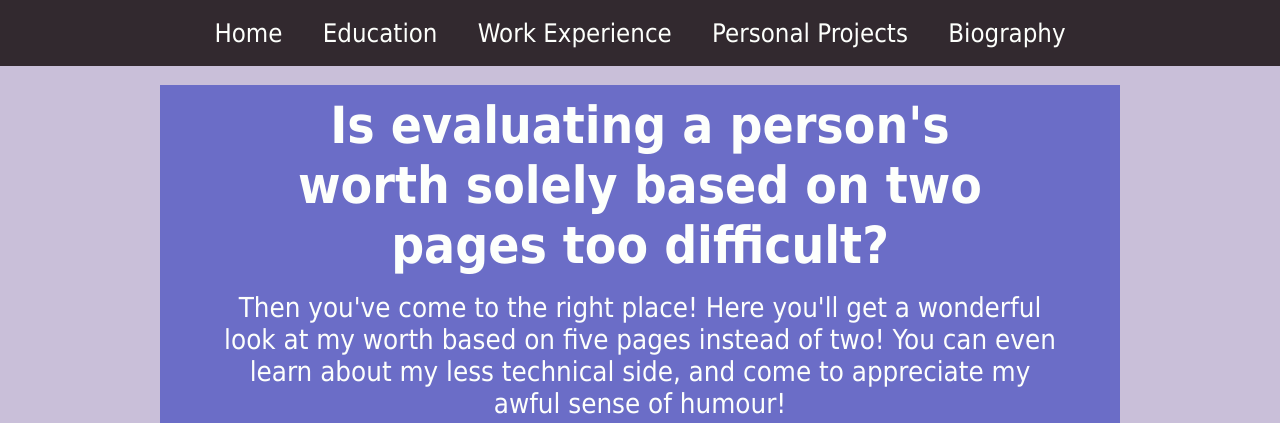
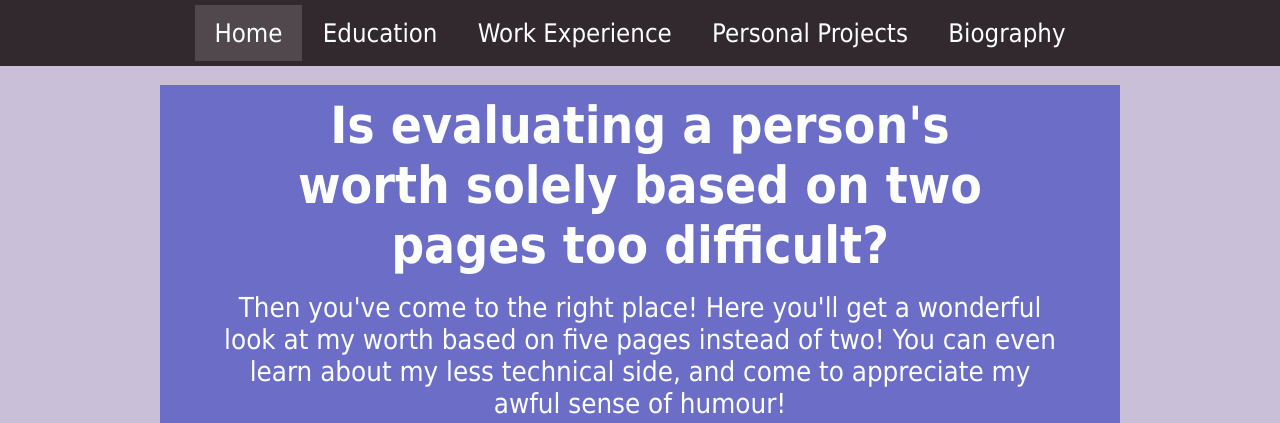
Before and after one commit to Sobhan-M/Sobhan-M.github.io, a PHP site: page / in a window 1280 px wide. Shown: the top 423 px of the page. Run offline with PHP 8.4, Linux system fonts and the light colour scheme.

Commit message:
Update template.css

```diff
--- a/Styles/template.css
+++ b/Styles/template.css
@@ -35,14 +35,11 @@ li {
 #what_to_expect {width: 50%;}
 
 
-/* Navigation Bar */
+/* Navigation Bar and Footer*/
 
 nav {
     background-color: var(--black);
 }
-
-
-/* Footer */
 
 footer {
     background-color: var(--black);
@@ -60,7 +57,10 @@ nav a {
     text-decoration: none;
     padding: 0.5em 0.75em;
     font-size: 2vw;}
+
 nav a:hover {background-color: var(--grey);}
+
+a.current_page {background-color: var(--grey);}
 
 
 /* banners */
```
